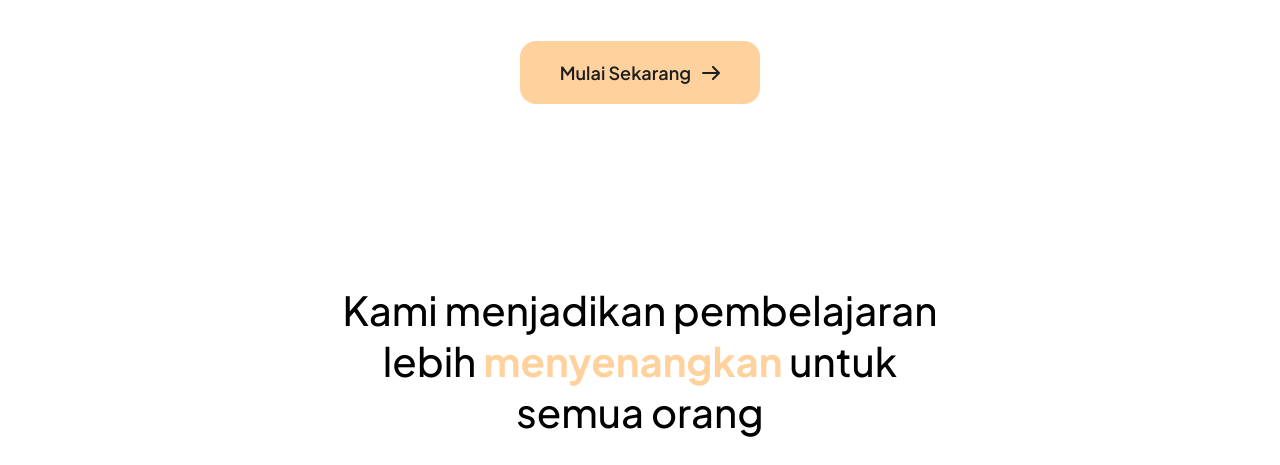
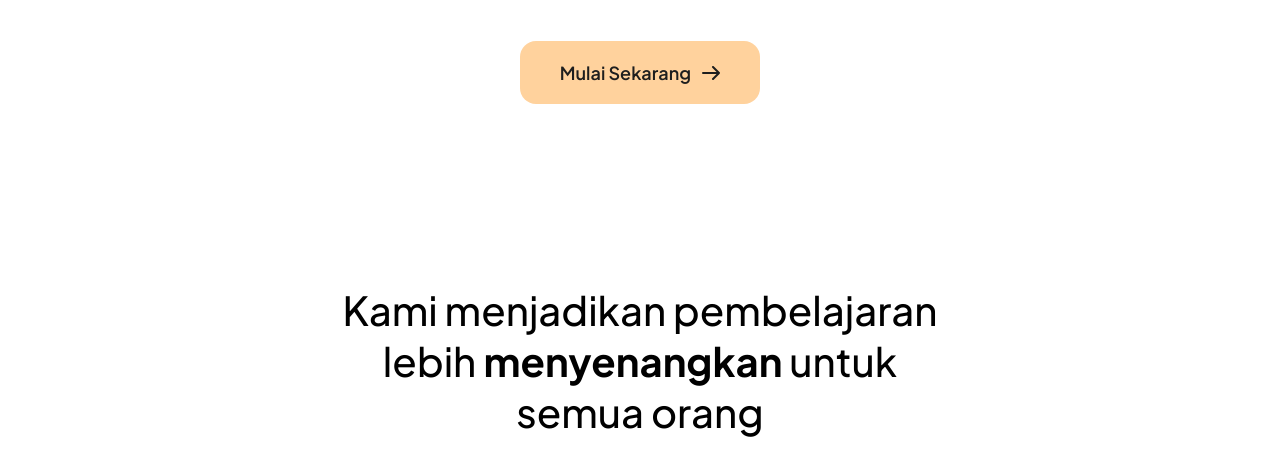
Before and after one commit to Adranaut/jaksara, a website built with webpack: page src/templates/index.html in a window 1280 px wide. Shown: the part 487-952 px from the top of the page. Built offline with nearby package versions, Linux system fonts and the light colour scheme; files whose address does not match are found by name.

```diff
--- a/src/styles/main.css
+++ b/src/styles/main.css
@@ -241,7 +241,7 @@
   font-size: 36px;
 }
 
-.container-about span {
+.container-about .main span {
   color: var(--primary-color);
 }
 
```
